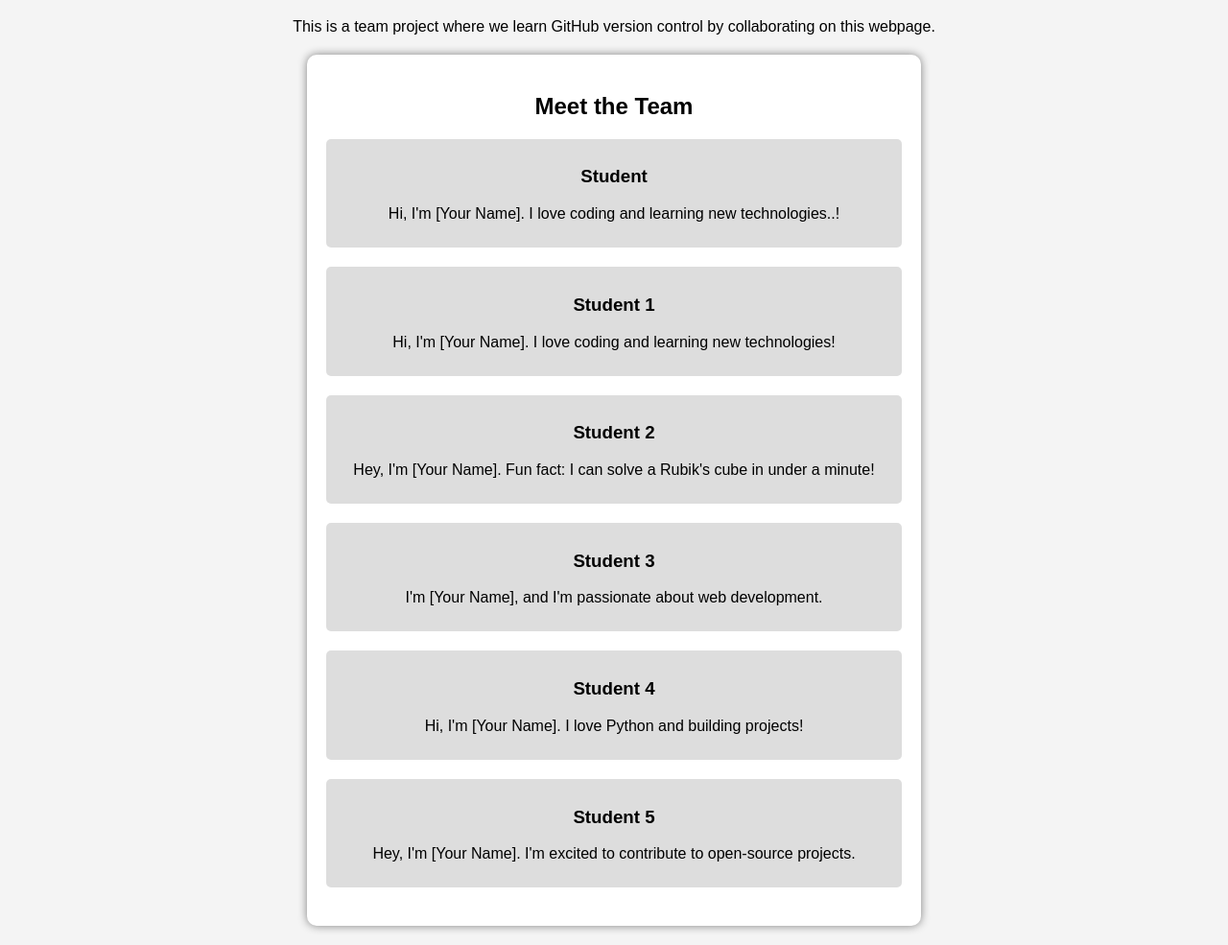
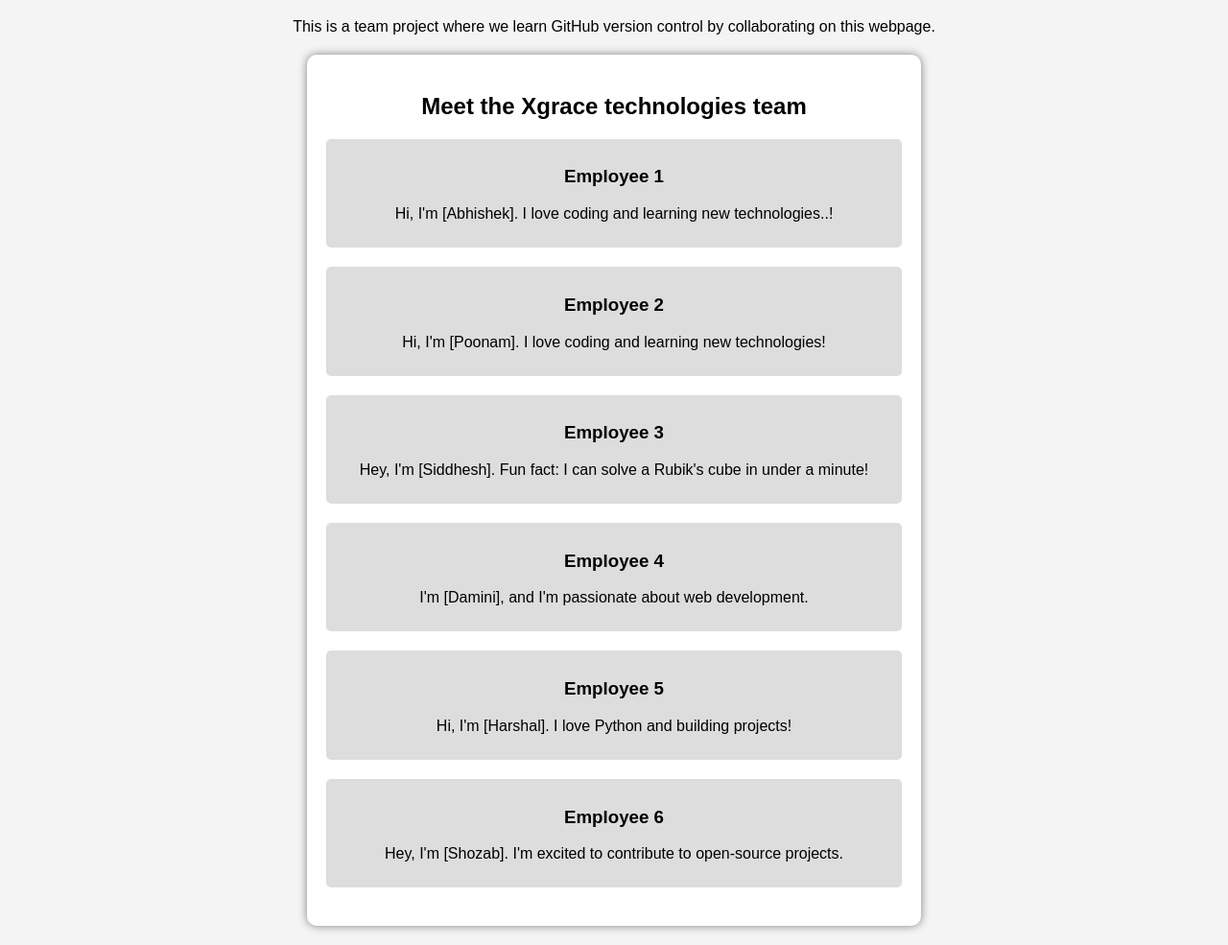
Before and after one commit to PoonamPawar05/PoonamPawar05, a plain HTML site: page index.html in a window 1280 px wide. Shown: the part 105-1090 px from the top of the page at 96% size. Drawn offline with Linux system fonts and the light colour scheme.

Commit message:
Changed employee name in index.html

```diff
--- a/index.html
+++ b/index.html
@@ -20,37 +20,37 @@ Avatar for Nagesh Kumar	Nagesh Kumar
     <p>This is a team project where we learn GitHub version control by collaborating on this webpage.</p>
 
     <div class="team">
-        <h2>Meet the Team</h2>
+        <h2>Meet the Xgrace technologies team</h2>
 
         <div class="member">
-            <h3>Student</h3>
-            <p>Hi, I'm [Your Name]. I love coding and learning new technologies..!</p>
+            <h3>Employee 1 </h3>
+            <p>Hi, I'm [Abhishek]. I love coding and learning new technologies..!</p>
         </div>
 
         <!-- Students will edit and add their details here in their branches -->
         <div class="member">
-            <h3>Student 1</h3>
-            <p>Hi, I'm [Your Name]. I love coding and learning new technologies!</p>
+            <h3>Employee 2</h3>
+            <p>Hi, I'm [Poonam]. I love coding and learning new technologies!</p>
         </div>
 
         <div class="member">
-            <h3>Student 2</h3>
-            <p>Hey, I'm [Your Name]. Fun fact: I can solve a Rubik's cube in under a minute!</p>
+            <h3>Employee 3</h3>
+            <p>Hey, I'm [Siddhesh]. Fun fact: I can solve a Rubik's cube in under a minute!</p>
         </div>
 
         <div class="member">
-            <h3>Student 3</h3>
-            <p>I'm [Your Name], and I'm passionate about web development.</p>
+            <h3>Employee 4</h3>
+            <p>I'm [Damini], and I'm passionate about web development.</p>
         </div>
 
         <div class="member">
-            <h3>Student 4</h3>
-            <p>Hi, I'm [Your Name]. I love Python and building projects!</p>
+            <h3>Employee 5</h3>
+            <p>Hi, I'm [Harshal]. I love Python and building projects!</p>
         </div>
 
         <div class="member">
-            <h3>Student 5</h3>
-            <p>Hey, I'm [Your Name]. I'm excited to contribute to open-source projects.</p>
+            <h3>Employee 6</h3>
+            <p>Hey, I'm [Shozab]. I'm excited to contribute to open-source projects.</p>
         </div>
     </div>
 </body>
```
